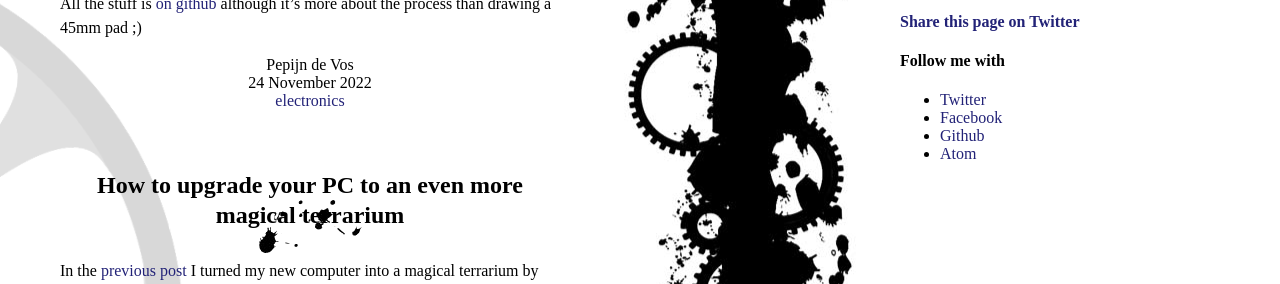
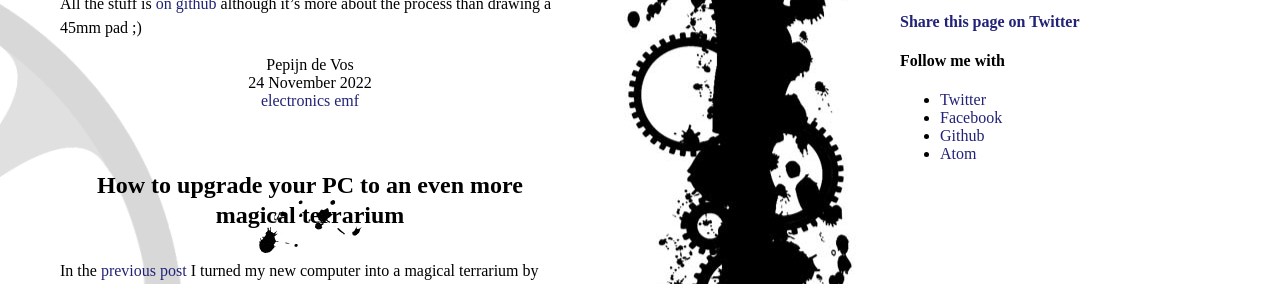
Before and after one commit to pepijndevos/pepijndevos.github.com, a Jekyll site: the page built from index.html, in a window 1280 px wide and 900 px high, scrolled down 9260 px, cut to the strip 168-452 px from the top of the window. Built offline with Jekyll 4.4.1, drawn with Linux system fonts in a browser that asks for light colours; nearby versions of some CDN libraries; some web fonts are replaced; the list of posts is cut into pages by our own code.

Commit message:
there is a tag for that

```diff
--- a/_posts/2022-11-24-design-of-a-gps-patch-antenna.markdown
+++ b/_posts/2022-11-24-design-of-a-gps-patch-antenna.markdown
@@ -4,6 +4,7 @@ title: Design of a GPS patch antenna
 image: /images/antenna/gps_sao.jpg
 categories:
  - electronics
+ - emf
 ---
 
 At MCH I met up with a few maps people and worked on a GPS app for the badge. After that I decided I should make my own add-on with a GPS antenna, and that I wanted to design and print the antenna on a PCB. I succeeded, and here is the story.
```
